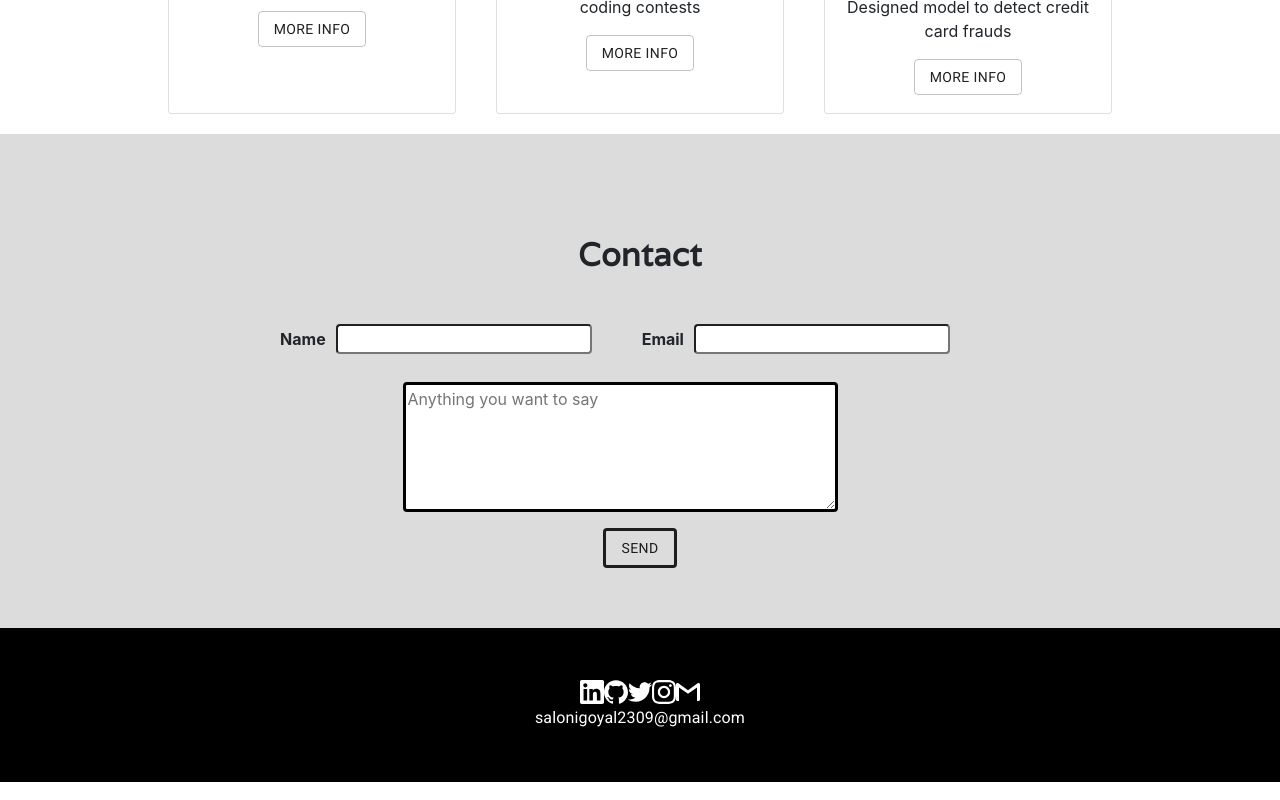
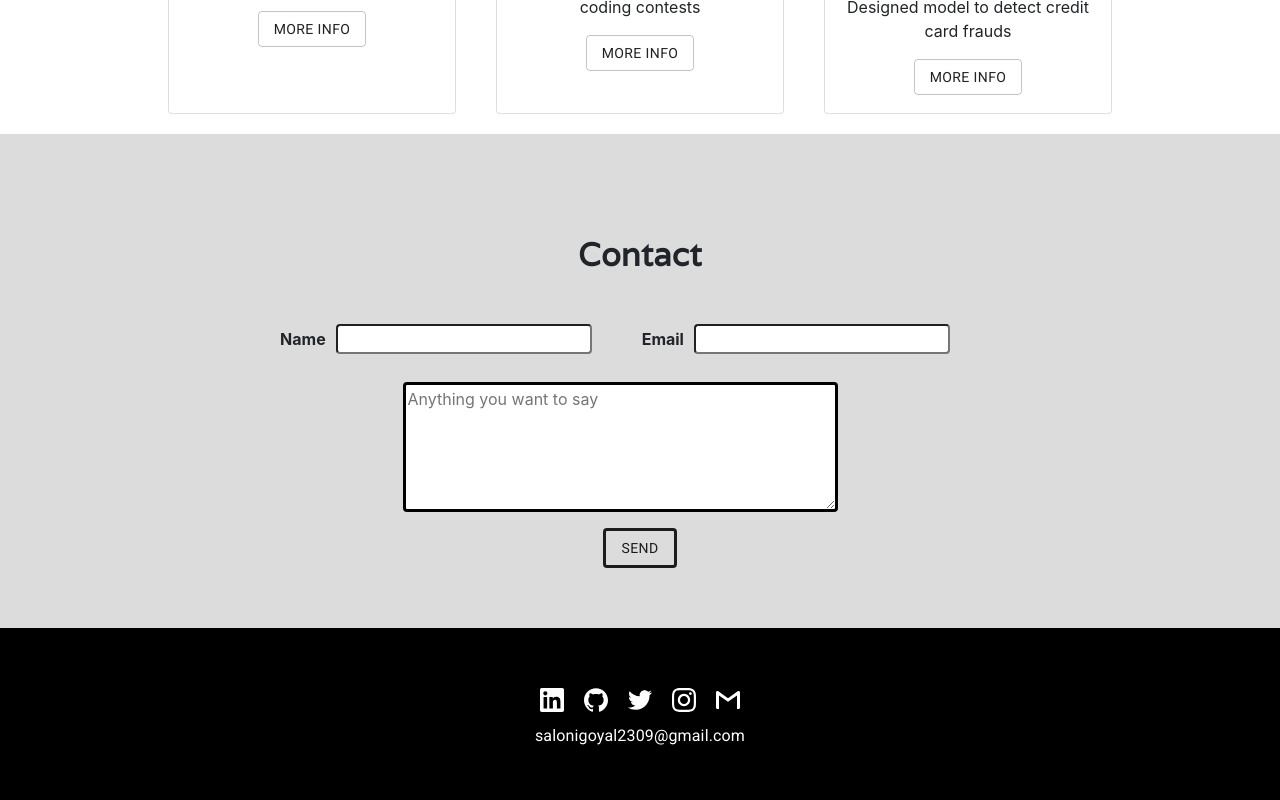
Before and after one commit to salonigoyal2309/Portfolio-website, a React (Create React App) app: page / in a window 1280 px wide. Shown: the part 3909-4709 px from the top of the page. Built offline with nearby package versions, Linux system fonts and the light colour scheme.

Commit message:
added style to contact page

```diff
--- a/src/styles/style.css
+++ b/src/styles/style.css
@@ -145,3 +145,43 @@ html, body {
     font-weight: bold !important;
     color: black !important;
 }
+
+#LinkedIn{
+    margin: 10px !important;
+}
+
+#LinkedIn:hover{
+    color: #0e76a8 !important;
+}
+
+#Github{
+    margin: 10px !important;
+}
+
+#Github:hover{
+    color: #6cc644 !important;
+}
+
+#Twitter{
+    margin: 10px !important;
+}
+
+#Twitter:hover{
+    color: #00acee !important;
+}
+
+#Instagram{
+    margin: 10px !important;
+}
+
+#Instagram:hover{
+    color: #DD2A7B !important;
+}
+
+#Gmail{
+    margin: 10px !important;
+}
+
+#Gmail:hover{
+    color: #B23121 !important;
+}
```
